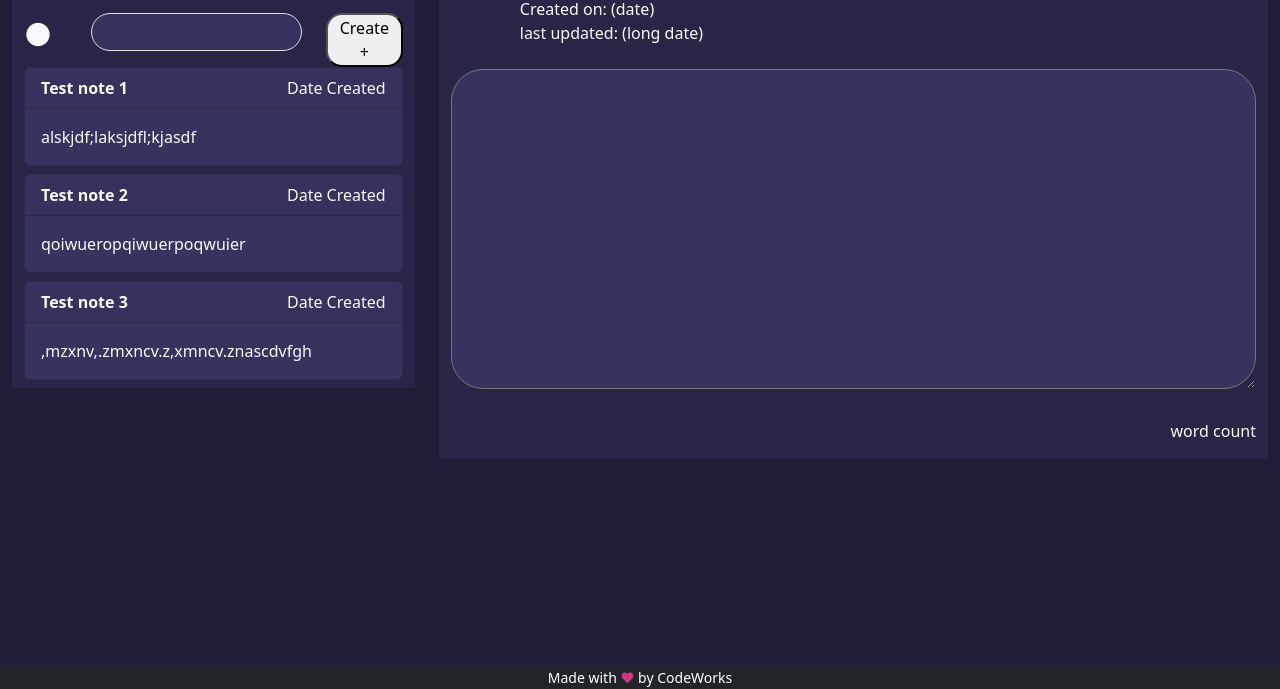
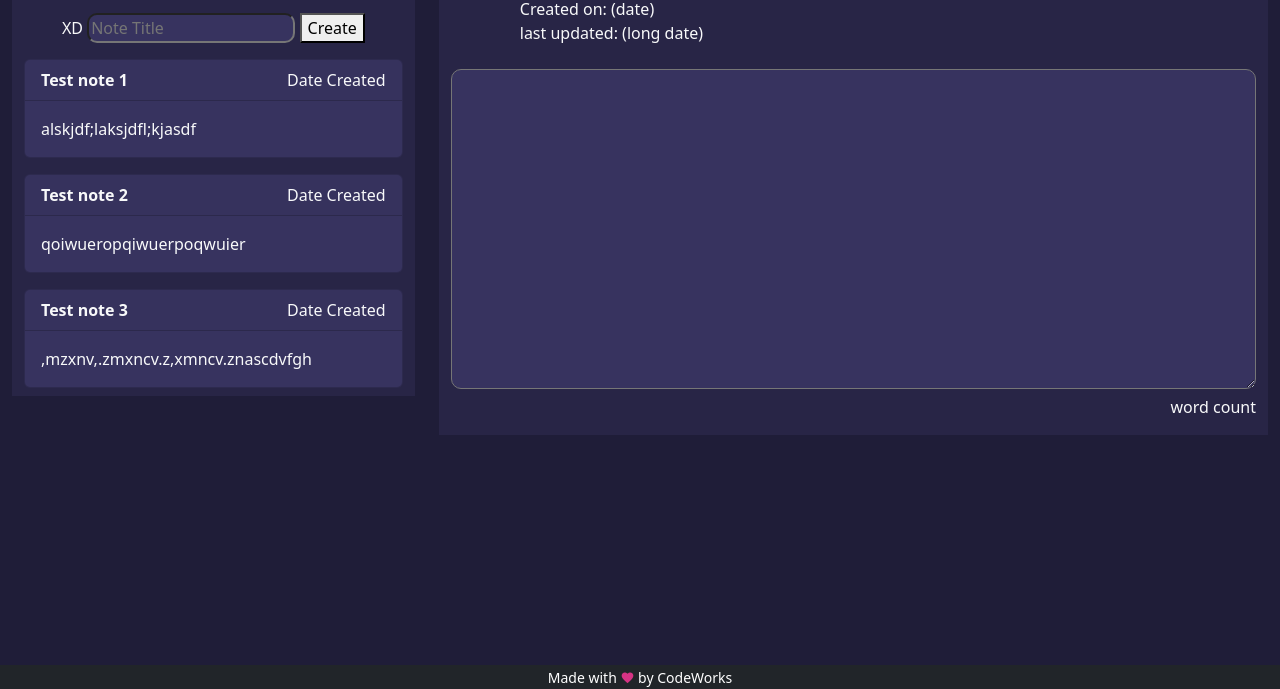
Before and after one commit to MayhemK/jot, a plain HTML site: page index.html in a window 1280 px wide. Shown: the part 111-800 px from the top of the page. Drawn offline with nearby package versions, Linux system fonts and the light colour scheme.

Commit message:
Enhance input and textarea styling, update form structure in index.html

```diff
--- a/assets/style/style.css
+++ b/assets/style/style.css
@@ -9,8 +9,21 @@ body {
 main {
   flex-grow: 1;
   display: flex;
-  place-content: center;
+  place-content: start;
   /* align-items: center; */
+}
+
+input {
+  background-color: #37335f;
+  color: #ffffff;
+  border-radius: 10px;
+}
+
+textarea {
+  background-color: #37335f;
+  color: #ffffff;
+  border-radius: 10px;
+  padding: 1.5rem;
 }
 
 #pop-toast-container {
@@ -26,6 +39,9 @@ main {
 
 .bg-purpdark {
   background-color: #37335f;
+  color: #ffffff;
+  margin-top: 1rem;
+
 }
 
 .text-box {
@@ -33,3 +49,7 @@ main {
   min-height: 40dvh;
   max-height: 90dvh;
 }
+
+.create-bar {
+  display: block;
+}
--- a/index.html
+++ b/index.html
@@ -38,20 +38,30 @@
                   <p>Add a Jot</p>
                 </div>
               </div>
-              <div class="col-2">
+              <!-- <div class="col-2">
                 <div class=" d-flex align-items-center">
                   <i class="mdi mdi-circle fs-3"></i>
                 </div>
               </div>
               <div class="col-7">
                 <div>
-                  <input type="text" class="form-control bg-purpdark rounded-5">
+                  <input type="text" class="form-control bg-purpdark rounded-5 create-bar">
                 </div>
               </div>
               <div class="col-3">
                 <div class="d-flex justify-content-end">
                   <button type="button" class="rounded-4 fs-6 btn-primary">Create +</button>
                 </div>
+              </div> -->
+              <div class="col-12">
+                <form action="">
+                  <div>
+                    <label for="colorPicker">XD</label>
+                    <input id="noteTitle" type="text" required minlength="3" maxlength="15" placeholder="Note Title"
+                      style="max-width: 55%;">
+                    <button type="submit">Create</button>
+                  </div>
+                </form>
               </div>
               <div class="col-12">
                 <div id="noteCard">
@@ -95,7 +105,7 @@
             </div>
             <div class="row my-4 ">
               <div class="col-12">
-                <textarea name="" id="" class="text-box mb-4 bg-purpdark rounded-5 p-4"></textarea>
+                <textarea name="" id="" class="text-box  "></textarea>
               </div>
               <p class="d-flex justify-content-end">word count</p>
             </div>
```
